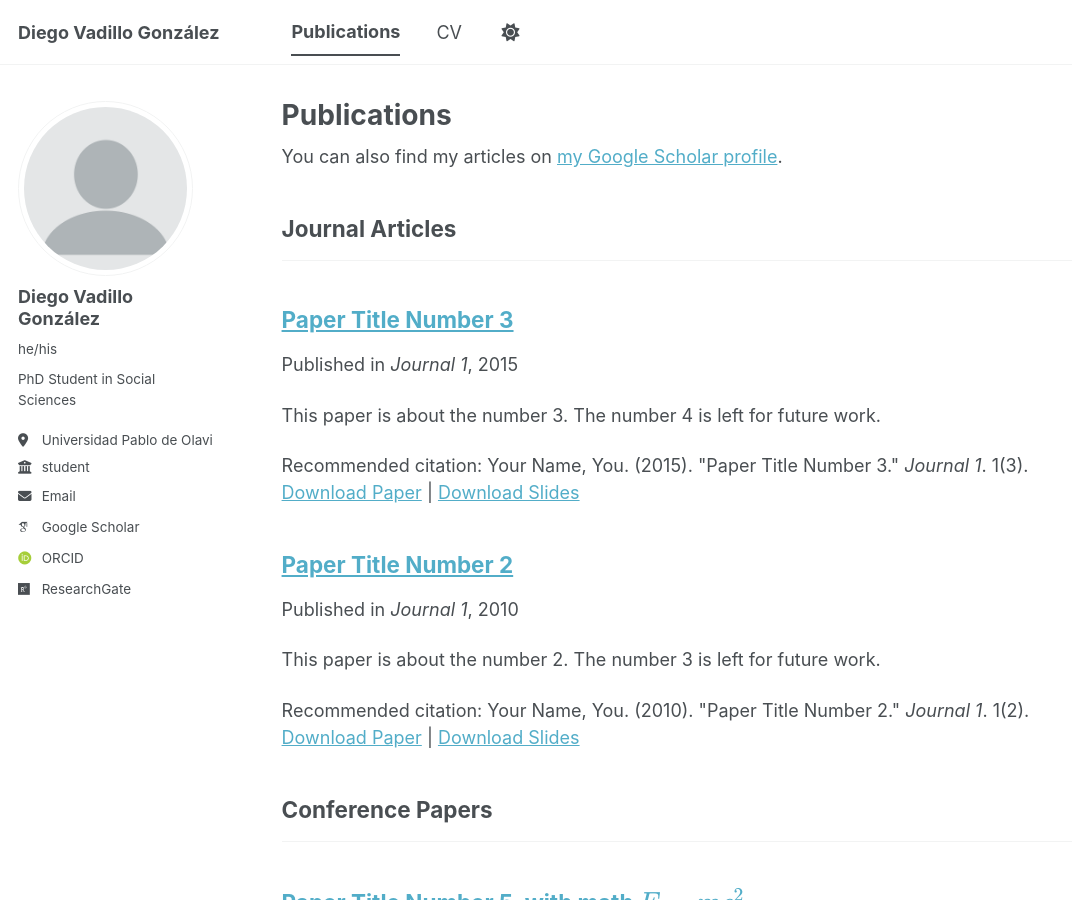
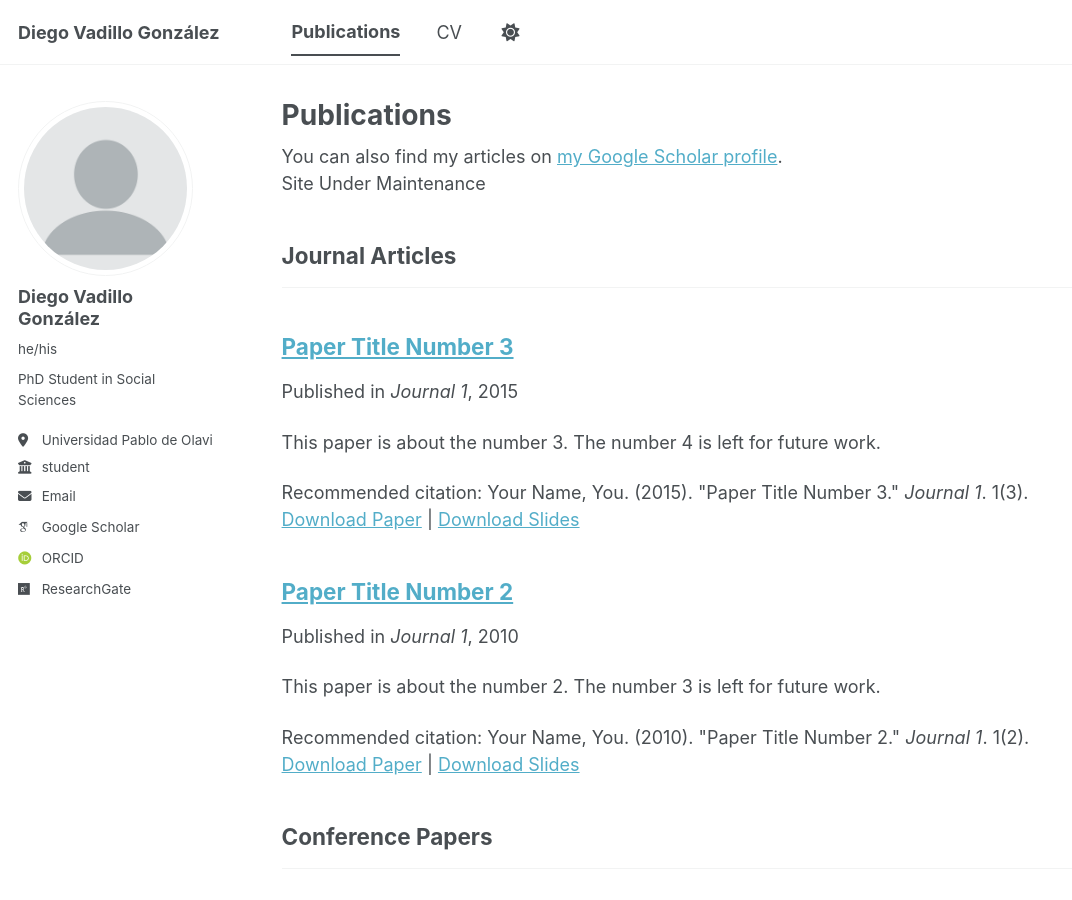
Before and after one commit to diegovadillogonzalez/diegovadillogonzalez.github.io, a Jekyll site: the page built from _pages/publications.html, in a window 1280 px wide and 900 px high. Shown: the whole window, without its empty margins (0-1072 px from the left). Built offline with Jekyll 4.4.1, drawn with Linux system fonts in a browser that asks for light colours; some web fonts are replaced; a script bundle is joined from its source files by our own code; library files that are not in the unit come from our copies.

Commit message:
Update publications.html

```diff
--- a/_pages/publications.html
+++ b/_pages/publications.html
@@ -8,6 +8,8 @@ author_profile: true
 {% if site.author.googlescholar %}
   <div class="wordwrap">You can also find my articles on <a href="{{site.author.googlescholar}}">my Google Scholar profile</a>.</div>
 {% endif %}
+
+Site Under Maintenance
 
 {% include base_path %}
 
```
